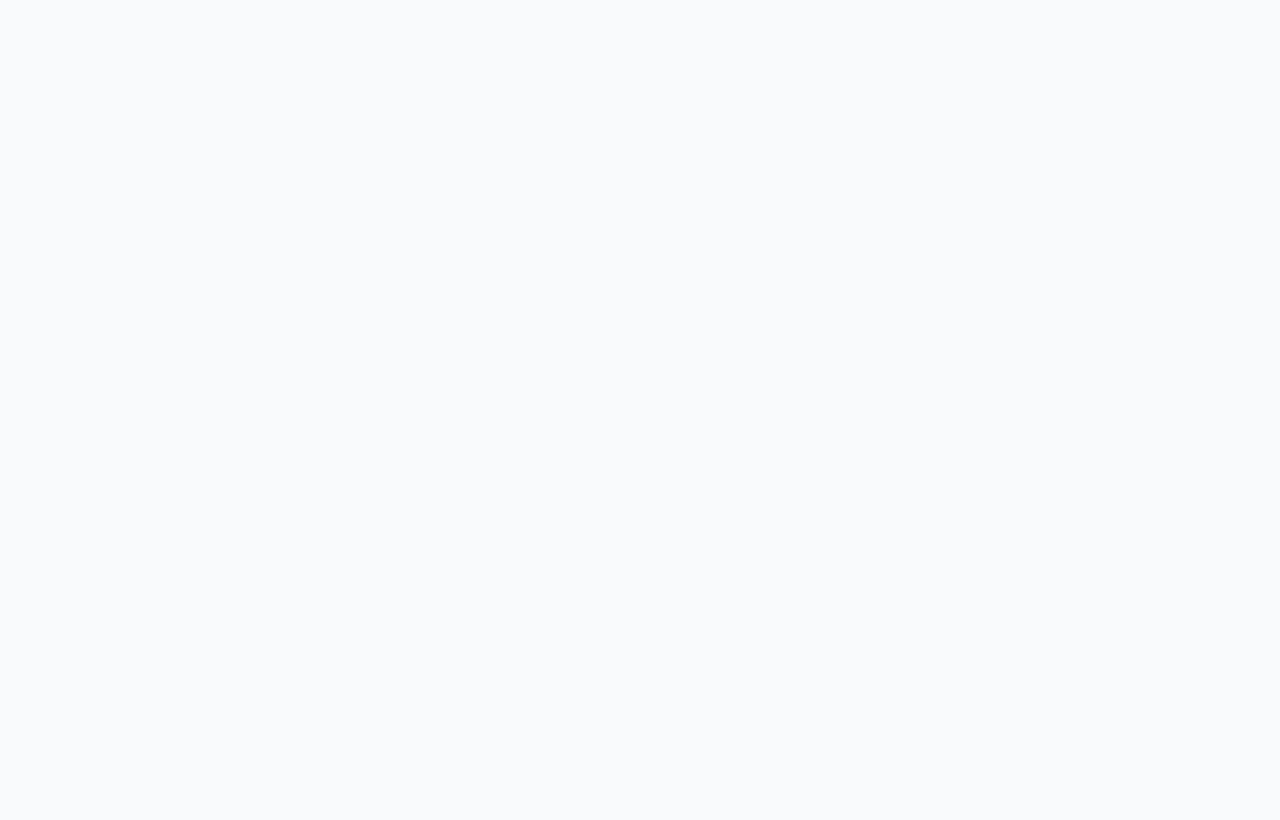
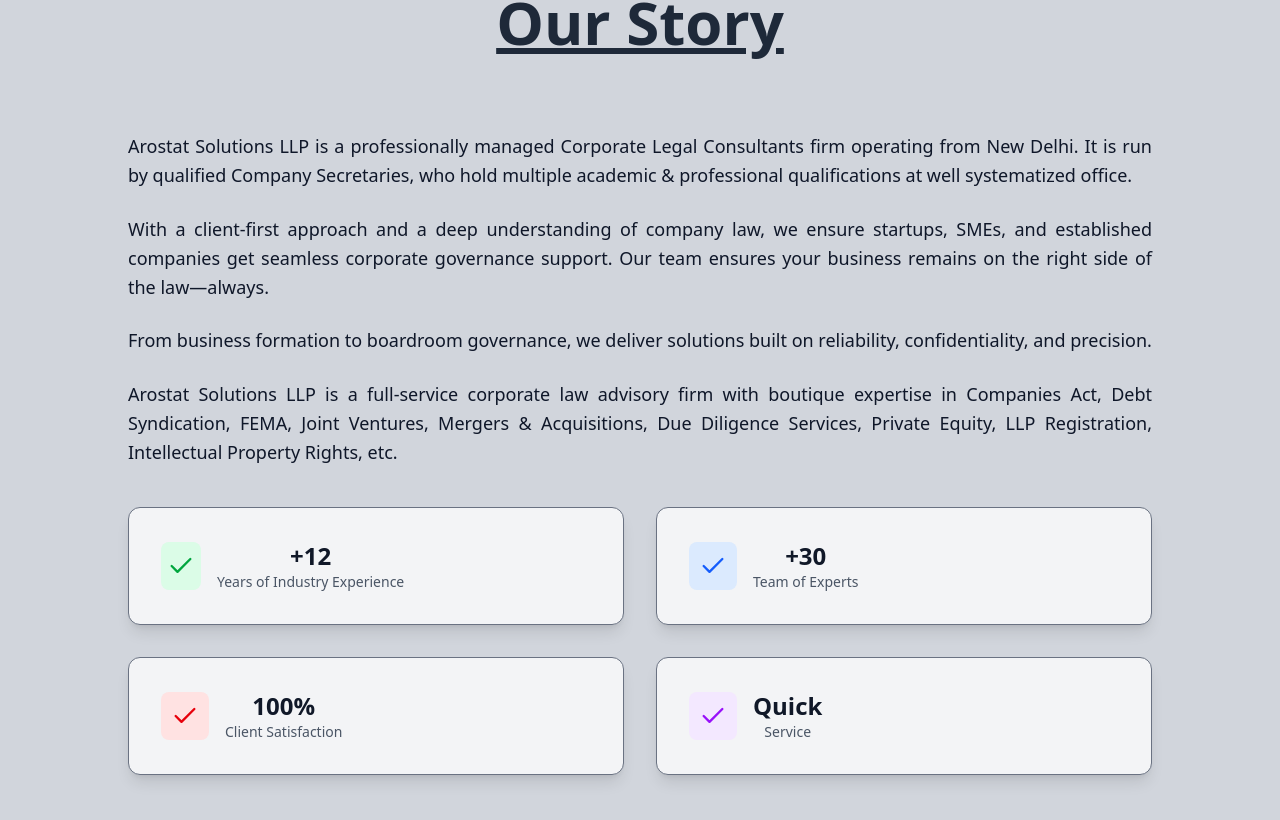
Before and after one commit to Sharma-Sumit-05/React-Projects, a React (Vite) app in the folder React-project-02/: page / in a window 1280 px wide. Shown: the part 1232-2052 px from the top of the page. Before the commit the page ends 1144 px from the top, so only its background shows below. Built offline with nearby package versions, Linux system fonts and the light colour scheme.

Commit message:
Making our story section

```diff
--- a/React-project-02/src/Components/OurStory.jsx
+++ b/React-project-02/src/Components/OurStory.jsx
@@ -1,19 +1,80 @@
-// export const OurStory = () => {
-//   return <section className="bg-gray-900 min-h-screen
-//   ">
-//  <div className="w-full flex flex-col items-center ">
-//   <h1 className="text-8xl mt-10 text-center">SINCE-2025</h1>
-//   <div className="w-screen h-1 bg-gray-700 mt-4 ">
-//   </div>
-// </div>
-//    <div className="absolute inset-0 bg-black/60"></div>
-//   <div className="relative z-10 text-center text-4xl text-white font-bold p-8 brightness-500">
-//     Our Story
-// </div>
-//     </section>
-// }
 
+import { Check } from "lucide-react";
 
 export const OurStory = () => {
-  return <section></section>
-}
+  return (
+    <section className="min-h-screen bg-gray-300 flex flex-col justify-center items-center py-20 px-4">
+      <div className="max-w-5xl w-full">
+        {/* Fixed Title */}
+        <div className="text-center mb-16">
+          <h1 className="text-6xl font-semibold underline text-gray-800 pb-4">
+            Our Story
+          </h1>
+        </div>
+
+        {/* Fixed Paragraph */}
+        <div className="text-lg leading-relaxed text-justify mb-10 space-y-6">
+          <p>
+            Arostat Solutions LLP is a professionally managed Corporate Legal Consultants firm operating from New Delhi.
+            It is run by qualified Company Secretaries, who hold multiple academic & professional qualifications at well systematized office.
+          </p>
+          <p>
+            With a client-first approach and a deep understanding of company law, we ensure startups, SMEs, and established
+            companies get seamless corporate governance support. Our team ensures your business remains on the right side of the law—always.
+          </p>
+          <p>
+            From business formation to boardroom governance, we deliver solutions built on reliability, confidentiality, and precision.
+          </p>
+          <p>
+            Arostat Solutions LLP is a full-service corporate law advisory firm with boutique expertise in Companies Act,
+            Debt Syndication, FEMA, Joint Ventures, Mergers & Acquisitions, Due Diligence Services, Private Equity,
+            LLP Registration, Intellectual Property Rights, etc.
+          </p>
+        </div>
+
+        <div className="grid grid-cols-1 md:grid-cols-2 lg:grid-cols-2 gap-8">
+
+          <div className="flex items-center space-x-4 p-8  border border-gray-500 bg-gray-100 rounded-xl shadow-lg hover:shadow-xl transition-all group">
+            <div className="w-10 h-12 bg-green-100 rounded-lg flex items-center justify-center group-hover:scale-110 transition-transform">
+              <Check className="w-7 h-7 text-green-600" />
+            </div>
+            <div>
+              <div className="font-bold text-2xl text-gray-900">+12</div>
+              <div className="text-sm font-medium text-gray-600">Years of Industry Experience</div>
+            </div>
+          </div>
+
+          <div className="flex items-center space-x-4 p-8 border border-gray-500 bg-gray-100 rounded-xl shadow-lg hover:shadow-xl transition-all group">
+            <div className="w-12 h-12 bg-blue-100 rounded-lg flex items-center justify-center group-hover:scale-110 transition-transform">
+              <Check className="w-7 h-7 text-blue-600" />
+            </div>
+            <div>
+              <div className="font-bold text-2xl text-gray-900">+30</div>
+              <div className="text-sm font-medium text-gray-600">Team of Experts</div>
+            </div>
+          </div>
+
+          <div className="flex items-center space-x-4 p-8 border border-gray-500 bg-gray-100 rounded-xl shadow-lg hover:shadow-xl transition-all group">
+            <div className="w-12 h-12 bg-red-100 rounded-lg flex items-center justify-center group-hover:scale-110 transition-transform">
+              <Check className="w-7 h-7 text-red-600" />
+            </div>
+            <div>
+              <div className="font-bold text-2xl text-gray-900">100%</div>
+              <div className="text-sm font-medium text-gray-600">Client Satisfaction</div>
+            </div>
+          </div>
+
+          <div className="flex items-center space-x-4 p-8 border border-gray-500 bg-gray-100 rounded-xl shadow-lg hover:shadow-xl transition-all group">
+            <div className="w-12 h-12 bg-purple-100 rounded-lg flex items-center justify-center group-hover:scale-110 transition-transform">
+              <Check className="w-7 h-7 text-purple-600" />
+            </div>
+            <div>
+              <div className="font-bold text-2xl text-gray-900">Quick</div>
+              <div className="text-sm font-medium text-gray-600">Service</div>
+            </div>
+          </div>
+        </div>
+      </div>
+    </section>
+  );
+};
```
